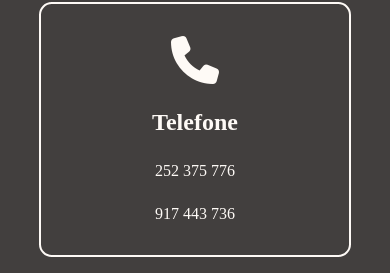
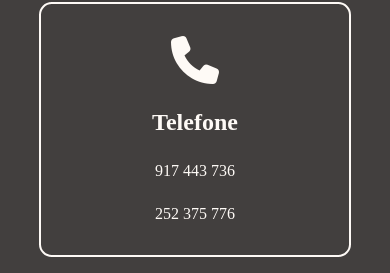
Before and after one commit to simaopedroalves/talho-barreiro, a React (Vite) app: page / in a window 390 px wide. Shown: the part 4111-4384 px from the top of the page. Built offline with nearby package versions, Linux system fonts and the light colour scheme.

Commit message:
try to adding a phone call

```diff
--- a/src/Contact/Contact.jsx
+++ b/src/Contact/Contact.jsx
@@ -1,5 +1,6 @@
 import './Contact.css'
 import { useState } from 'react';
+import React from 'react';
 
 export function Contact () {
     return (
@@ -15,8 +16,8 @@ export function Contact () {
             <Contacts props = {{
                 icon: "fa-solid fa-phone",
                 title: 'Telefone',
-                paragraphOne: '252 375 776',
-                paragraphTwo: '917 443 736'
+                paragraphOne: '917 443 736 ',
+                paragraphTwo: '252 375 776'
             }}/>
 
             <Address props = {{
@@ -44,13 +45,27 @@ function Address ({props}) {
 }
 
 function Contacts ({props}) {
+    const [phoneNumber, setPhoneNumber] = useState('');
+    const [mobileNumber, setMobileNumber] = useState('');
+
+    const mobilePhoneCall = () => {
+        setMobileNumber(`A ligar para ${props.paragraphOne}...`)
+        window.location.href = `tel:${props.paragraphOne}`
+
+    }
+
+    const phoneCall = () => {
+        setPhoneNumber(`A ligar para ${props.paragraphTwo}...`)
+        window.location.href = `tel:${props.paragraphTwo}`
+    }
+
     return (
         <>
             <div className='address'>
                 <i className={props.icon}></i>
                 <h2>{props.title}</h2>
-                <p>{props.paragraphOne}</p>
-                <p>{props.paragraphTwo}</p>
+                <p onClick={mobilePhoneCall}>{props.paragraphOne}</p>
+                <p onClick={phoneCall}>{props.paragraphTwo}</p>
             </div>
         </>
     );
```
